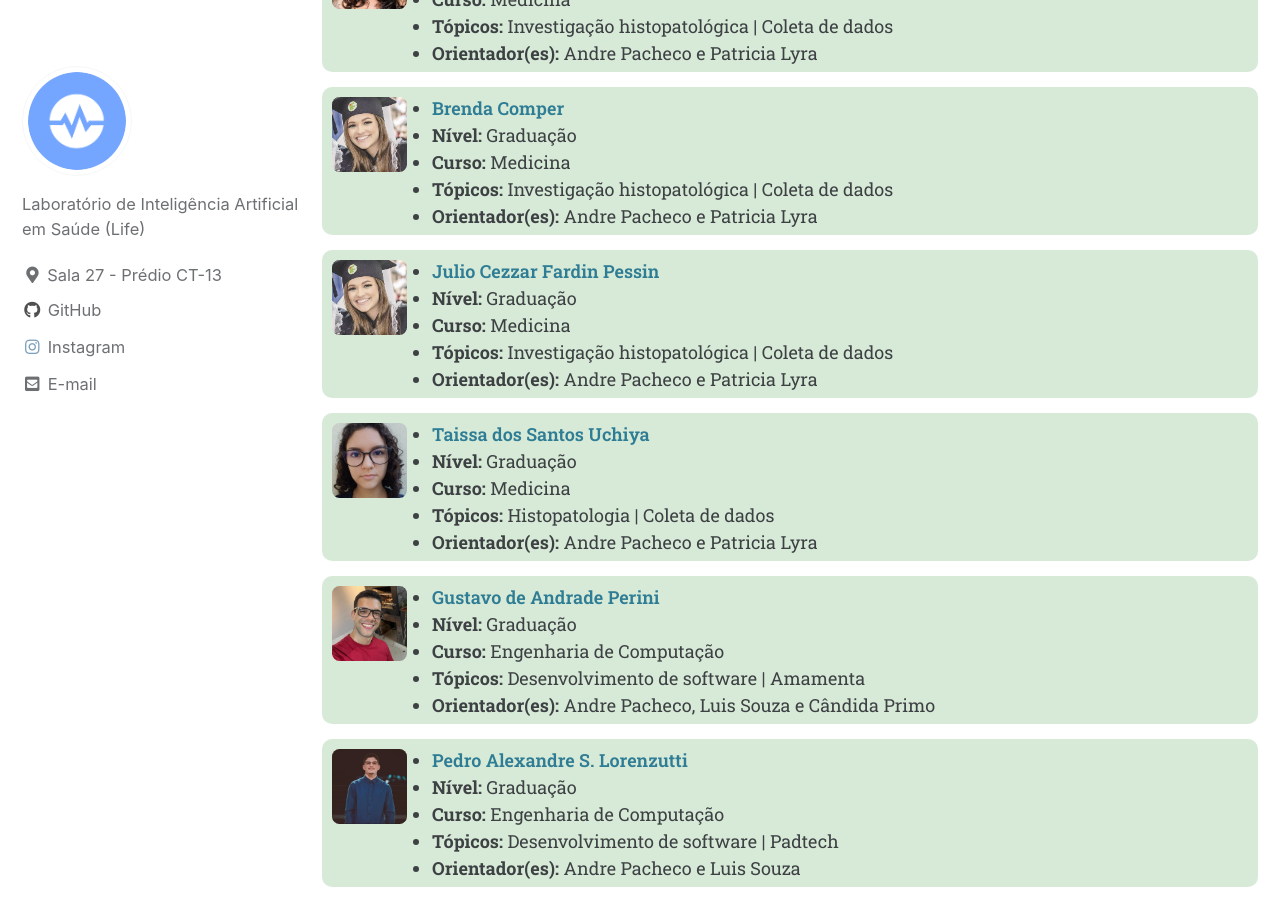
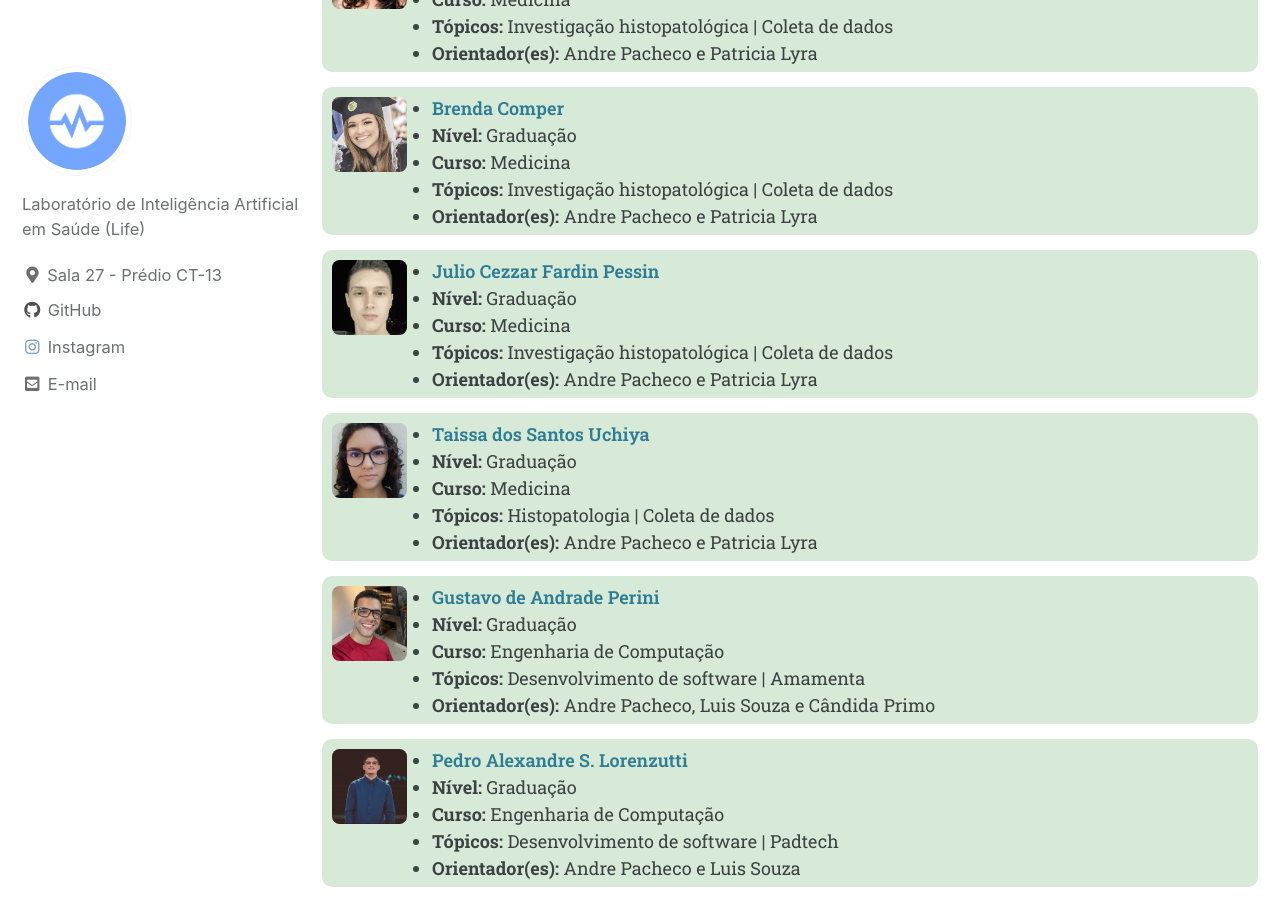
Before and after one commit to life-ufes/site, a Jekyll site: the page built from _pages/equipe.md, in a window 1280 px wide and 900 px high, scrolled down 3443 px. Built offline with Jekyll 4.4.1, drawn with Linux system fonts in a browser that asks for light colours; cached includes are drawn as plain includes.

Commit message:
update students

```diff
--- a/_data/members.yml
+++ b/_data/members.yml
@@ -146,7 +146,7 @@ students:
     level: "Graduação"
 
   - name: "Julio Cezzar Fardin Pessin"
-    photo: "brenda.gif"
+    photo: "julio.gif"
     site: "http://lattes.cnpq.br/0486241980278683"
     topics: "Investigação histopatológica | Coleta de dados"
     course: "Medicina"
```
